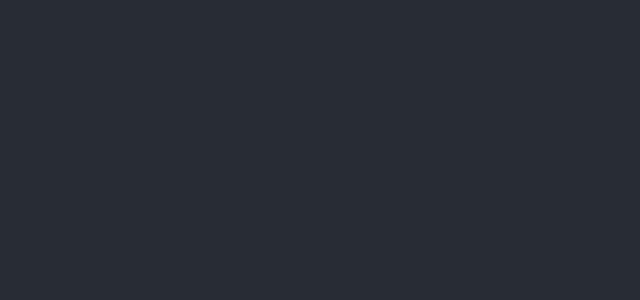
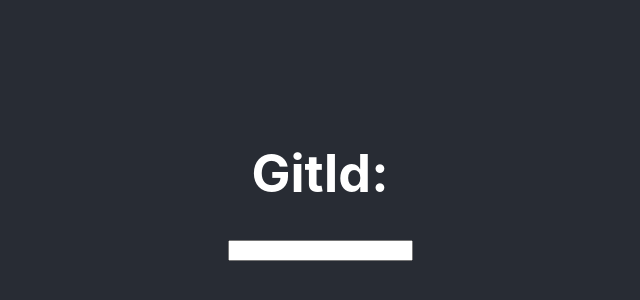
Before and after one commit to chiragdoctor/react-with-hooks, a React (Create React App) app: page / in a window 1280 px wide. Shown: the part 216-516 px from the top of the page, without its empty margins (320-960 px from the left). Built offline with nearby package versions, Linux system fonts and the light colour scheme.

Commit message:
Create Custom Fetch Hook

```diff
--- a/src/App.js
+++ b/src/App.js
@@ -1,11 +1,25 @@
-import React from 'react';
+import React, { useState } from 'react';
 import './App.scss';
+import useCustomFetch from './hooks/useCustomFetch';
 
 function App() {
+  const [url, setUrl] = useState('');
+  const [data, loading, error] = useCustomFetch(url);
+  const getFollowers = (e) => {
+    if (e.key === 'Enter') {
+      setUrl(`https://api.github.com/users/${e.target.value}`);
+    }
+  };
   return (
     <div className='App'>
       <header className='App-header'>
-        <h1 className='title'></h1>
+        <h1>GitId: </h1>
+        <input type='text' onKeyPress={getFollowers} />
+        {loading && url && <div>Loading...</div>}
+        {!loading && data && data.rData && (
+          <div>Followers: {data.rData.followers}</div>
+        )}
+        {error && <div>Error is : {error}</div>}
       </header>
     </div>
   );
--- /dev/null
+++ b/src/hooks/useCustomFetch.js
@@ -0,0 +1,32 @@
+import React, { useState, useEffect } from 'react';
+
+const useCustomFetch = (url) => {
+  const [data, setData] = useState(null);
+  const [error, setError] = useState(null);
+  const [loading, setLoading] = useState(true);
+
+  async function customFetch(url) {
+    try {
+      let response = await fetch(url);
+      let rData = await response.json();
+      setData({ rData });
+      setLoading(false);
+    } catch (err) {
+      setError(err);
+      setLoading(false);
+    }
+  }
+
+  useEffect(() => {
+    setLoading(true);
+    setTimeout(() => {
+      if (url) {
+        customFetch(url);
+      }
+    }, 3000);
+  }, [url]);
+
+  return [data, loading, error];
+};
+
+export default useCustomFetch;
```
